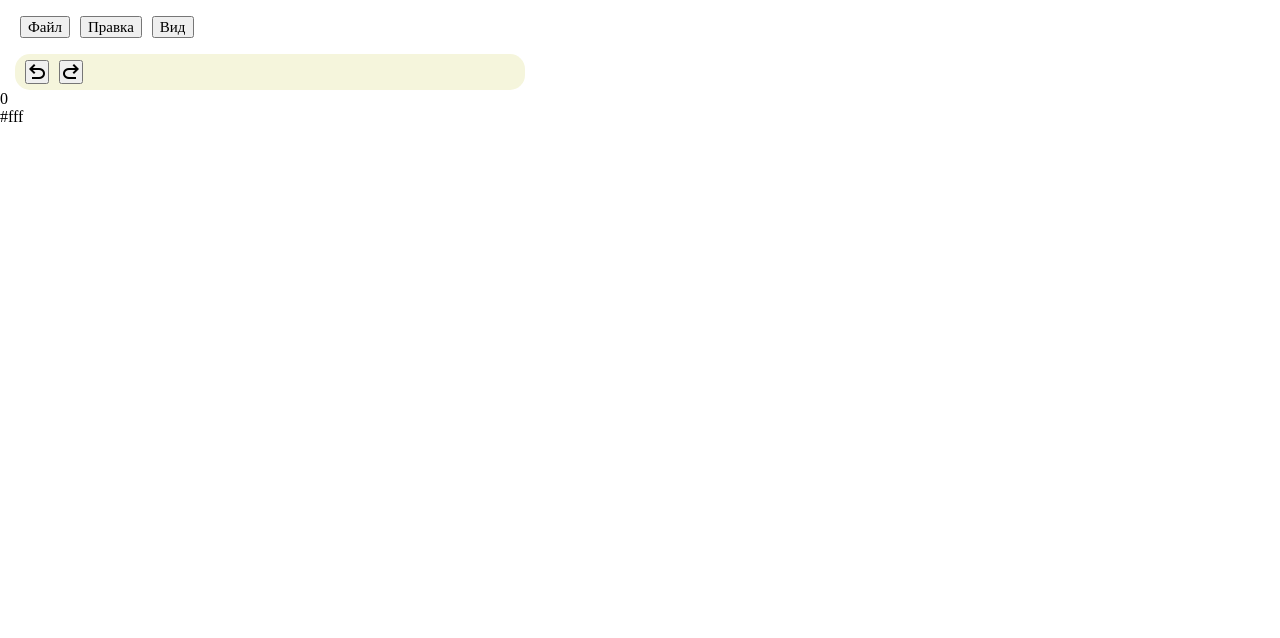
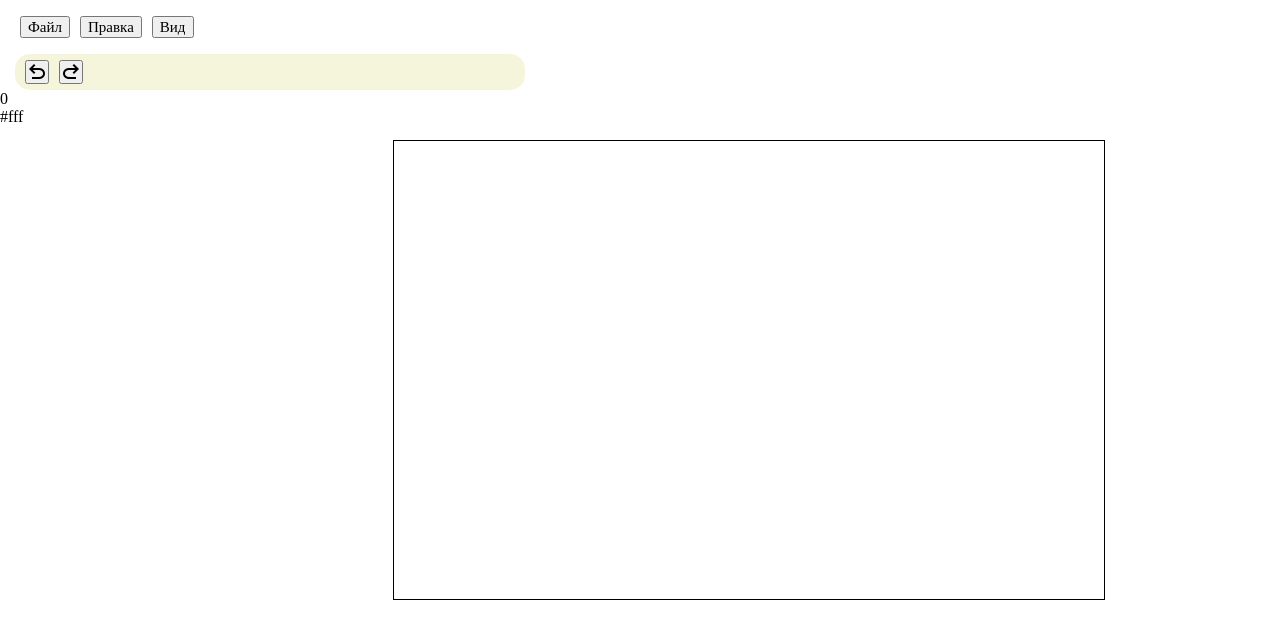
Before and after one commit to Romancikh/presentation-maker, a React (Vite) app: page / in a window 1280 px wide. Shown: the top 638 px of the page. Built offline with nearby package versions, Linux system fonts and the light colour scheme.

Commit message:
Add simples style for workspace

```diff
--- a/src/App.tsx
+++ b/src/App.tsx
@@ -1,7 +1,6 @@
 import { Color, Presentation, Slide } from "./types/types.ts";
 import Header from "./components/Header/Header.tsx";
-import SlideBar from "./components/SlideBar/SlideBar.tsx";
-import Workspace from "./components/Workspace/Workspace.tsx";
+import BodyEditor from "./components/BodyEditor/BodyEditor.tsx";
 
 type AppProps = {
   presentation: Presentation;
@@ -29,8 +28,7 @@ function App({ presentation }: AppProps) {
   return (
     <div>
       <Header />
-      <SlideBar slides={presentation.slides} />
-      <Workspace slide={presentation.currentSlide} />
+      <BodyEditor presentation={presentation} />
     </div>
   );
 }
--- /dev/null
+++ b/src/components/BodyEditor/BodyEditor.module.css
@@ -0,0 +1,4 @@
+.editor {
+  display: flex;
+  flex-direction: row;
+}
--- /dev/null
+++ b/src/components/BodyEditor/BodyEditor.tsx
@@ -0,0 +1,19 @@
+import { Presentation } from "../../types/types.ts";
+import SlideBar from "../SlideBar/SlideBar.tsx";
+import Workspace from "../Workspace/Workspace.tsx";
+import classes from "./BodyEditor.module.css";
+
+type BodyEditorProps = {
+  presentation: Presentation;
+};
+
+function BodyEditor({ presentation }: BodyEditorProps) {
+  return (
+    <div className={classes.editor}>
+      <SlideBar slides={presentation.slides} />
+      <Workspace slide={presentation.currentSlide} />
+    </div>
+  );
+}
+
+export default BodyEditor;
--- /dev/null
+++ b/src/components/SlideBar/SlideBar.module.css
@@ -0,0 +1,4 @@
+.slidebar {
+  height: 100vh;
+  width: 250px;
+}
--- a/src/components/SlideBar/SlideBar.tsx
+++ b/src/components/SlideBar/SlideBar.tsx
@@ -1,5 +1,6 @@
 import { Slide } from "../../types/types.ts";
 import SlidePreview from "../SlidePreview/SlidePreview.tsx";
+import classes from "./SlideBar.module.css";
 
 type SlideBarProps = {
   slides: Slide[];
@@ -7,7 +8,7 @@ type SlideBarProps = {
 
 function SlideBar({ slides }: SlideBarProps) {
   return (
-    <div>
+    <div className={classes.slidebar}>
       {slides.map((slide, index) => (
         <SlidePreview key={slide.id} index={index} slide={slide} />
       ))}
--- /dev/null
+++ b/src/components/Workspace/Workspace.module.css
@@ -0,0 +1,6 @@
+.workspace {
+  width: 815px;
+  height: 458px;
+  margin: 50px 175px;
+  border: 1px solid #000;
+}
--- a/src/components/Workspace/Workspace.tsx
+++ b/src/components/Workspace/Workspace.tsx
@@ -1,11 +1,12 @@
 import { Slide } from "../../types/types.ts";
+import classes from "./Workspace.module.css";
 
 type WorkspaceProps = {
   slide: Slide;
 };
 
 function Workspace({ slide }: WorkspaceProps) {
-  return <div key={slide.id}></div>;
+  return <div key={slide.id} className={classes.workspace}></div>;
 }
 
 export default Workspace;
```
Also changed, not shown: src/App.module.css (added).
